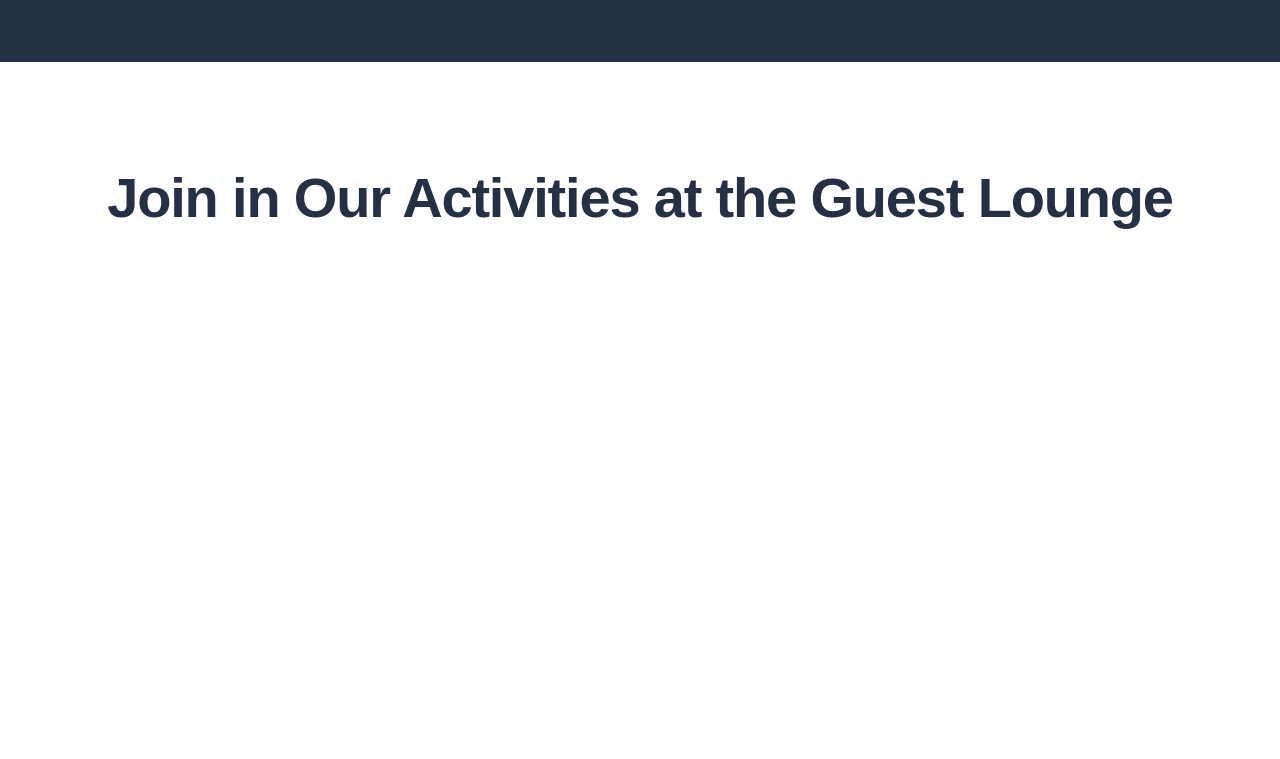
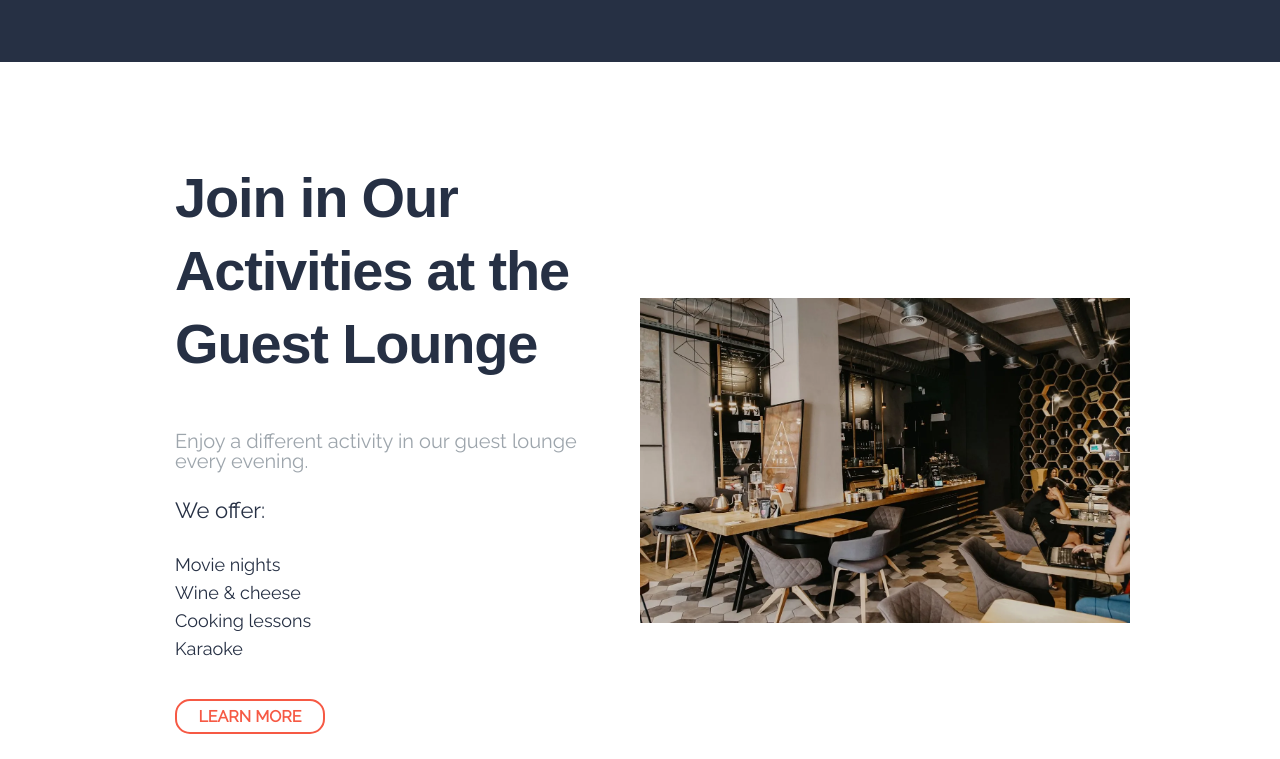
Before and after one commit to lanachayka/happy-hostel, a plain HTML site: page index.html in a window 1280 px wide. Shown: the part 3491-4250 px from the top of the page. Before the commit the page ends 3776 px from the top, so only its background shows below. Drawn offline with nearby package versions, Linux system fonts and the light colour scheme; a web font is replaced by a local one.

Commit message:
Activities

```diff
--- a/css/index.css
+++ b/css/index.css
@@ -405,6 +405,10 @@
     }
 }
 /* Activities */
+.activities-description {
+    margin-left: 25px;
+    margin-right: 25px;
+}
 .activities-title {
     font-size: 56px;
     color: var(--main-color);
@@ -412,7 +416,70 @@
     font-family: var(--title-font);
     font-weight: 800;
     letter-spacing: -.021em;
-    text-align: center;
     margin-top: 100px;
     margin-bottom: 50px;
 }
+.activities-text {
+    color: var(--light-text-color);
+    font-size: 20px;
+    line-height: 1;
+    font-family: var(--text-font);
+}
+.activities-offer {
+    color: var(--main-color);
+    font-size: 22px;
+    line-height: 1.36;
+    font-family: var(--text-font);
+    margin-top: 25px;
+    margin-bottom: 25px;
+}
+.activities-offer-list {
+    color: var(--main-color);
+    font-size: 18px;
+    line-height: 1.56;
+    font-family: var(--text-font);
+}
+.activities-button {
+    background-color: var(--back-color);
+    margin-top: 20px;
+    margin-bottom: 25px;
+    border-style: solid;
+    border-color: var(--accent-color);
+    border-radius: 15px;
+    min-height: 35px;
+    color: var(--accent-color);
+    min-width: 150px;
+    font-family: var(--text-font);
+}
+.activities-photo {
+    min-width: 100%;
+    max-height: 200px;
+}
+@media (min-width:425px) {
+    .activities-photo {
+    max-height: 275px;
+    }
+}
+@media (min-width:525px) {
+    .activities-photo {
+    max-height: 350px;
+    }
+}
+@media (min-width:750px) {
+    .activities-photo {
+    max-height: 450px;
+    }
+}
+@media (min-width:850px) {
+    #activities {
+        max-width: 980px;
+        margin: auto;
+        display: grid;
+        grid-template-columns: 1fr 1fr;
+        align-items: center;
+    }
+    .activities-photo {
+        max-height: 325px;
+        margin-top: 100px;
+    }
+}
--- a/index.html
+++ b/index.html
@@ -169,7 +169,14 @@
       </div>
     </div>
     <div id="activities">
-      <h1 class="activities-title">Join in Our Activities at the Guest Lounge</h1>
+      <div class="activities-description">
+        <h1 class="activities-title">Join in Our Activities at the Guest Lounge</h1>
+        <p class="activities-text">Enjoy a different activity in our guest lounge every evening.</p>
+        <p class="activities-offer">We offer:</p>
+        <p class="activities-offer-list">Movie nights<br>Wine & cheese<br>Cooking lessons<br>Karaoke</p>
+        <button class="activities-button"><b>LEARN MORE</b></button>
+      </div>
+      <img class="activities-photo" src="img/activities.webp" alt="Happy Hostel Activities">
     </div>
     </main>
     <script src="https://cdn.jsdelivr.net/npm/bootstrap@5.0.1/dist/js/bootstrap.bundle.min.js" integrity="sha384-gtEjrD/SeCtmISkJkNUaaKMoLD0//ElJ19smozuHV6z3Iehds+3Ulb9Bn9Plx0x4" crossorigin="anonymous"></script>
```
Also changed, not shown: img/activities.webp (added).
